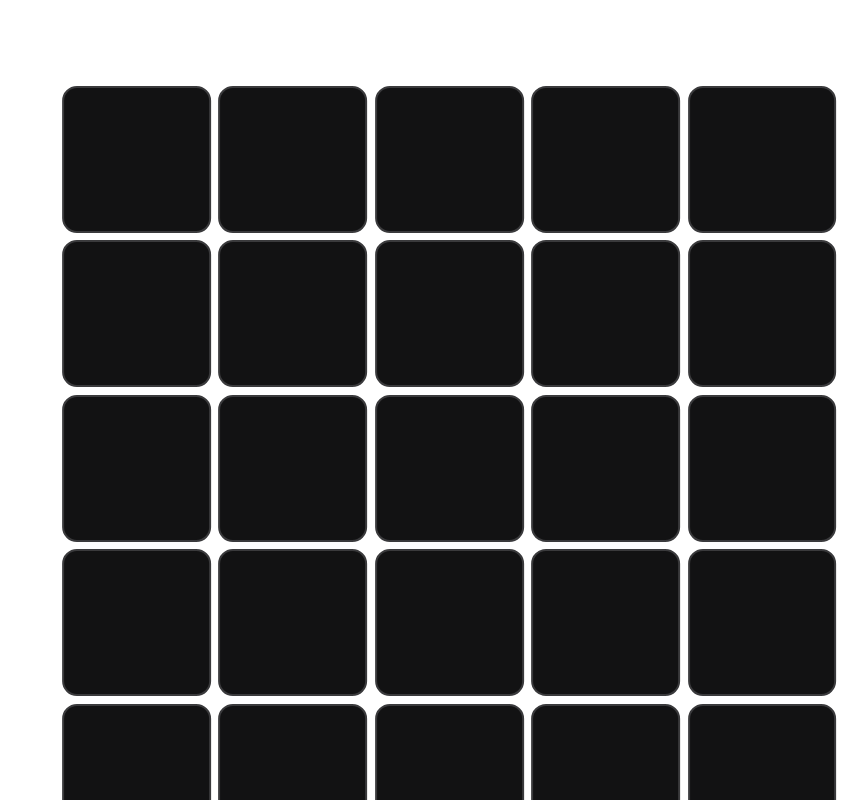
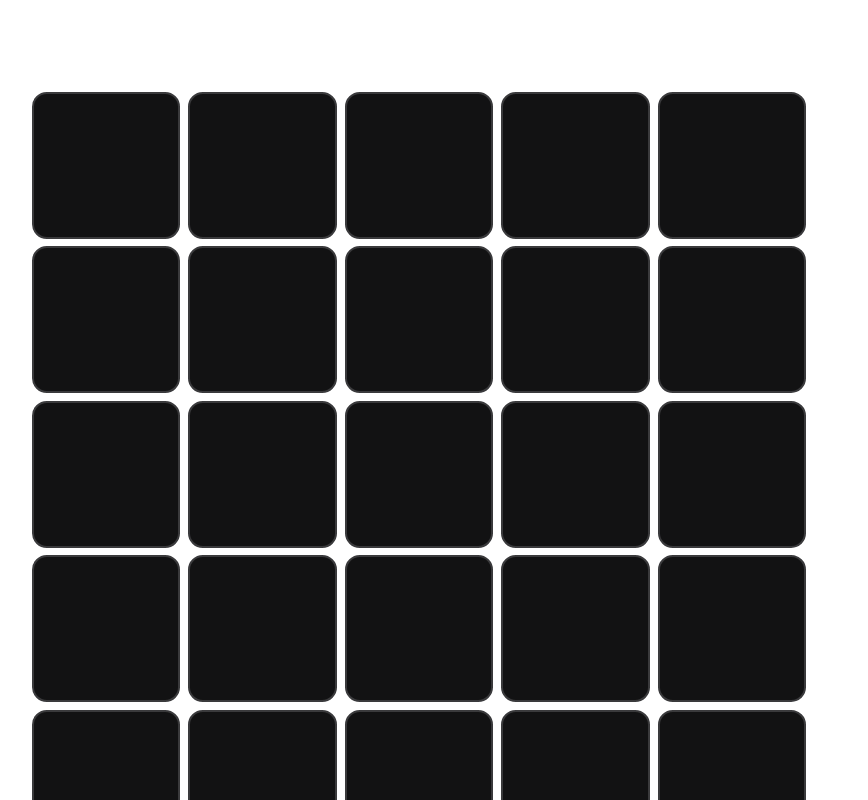
Before and after one commit to margiawanfitriani/ketriskrafts, a React (Create React App) app: page / in a window 1280 px wide. Shown: the top 800 px of the page, without its empty margins (221-1089 px from the left). Built offline with nearby package versions, Linux system fonts and the light colour scheme.

Commit message:
: centered the grid

```diff
--- a/src/Kurdle/Kurdle.css
+++ b/src/Kurdle/Kurdle.css
@@ -71,9 +71,9 @@
 }
 
 .kurdle-grid {
-    position: relative;
+    /* position: relative; */
     /* left: 50%; */
-    margin-top: 10px;
-    transform: translate(22%, 0%);
+    /* margin-top: 10px; */
+    /* transform: translate(22%, 0%); */
     padding: 10px;
 }
--- a/src/Kurdle/Kurdle.tsx
+++ b/src/Kurdle/Kurdle.tsx
@@ -86,14 +86,7 @@ class Kurdle extends React.Component<any, MyState> {
   render() {
     return (
       <div className="div-grid-holder">
-        <Grid
-          container
-          className="kurdle-grid"
-          direction='row'
-          justifyContent='center'
-          alignItems='center'
-          spacing={2}
-        >
+        <div>
           {this.state.gridList.map((row, rowIndex) => {
             return (
               <Grid container key={rowIndex}>
@@ -113,7 +106,7 @@ class Kurdle extends React.Component<any, MyState> {
               </Grid>
             );
           })}
-        </Grid>
+        </div>
         <div className='container'>
           <button className='action-btn' onClick={() => this.setState({ ...initialState })}>RESET</button>
           <button className='action-btn' onClick={this.filterWords.bind(this)}>Calculate</button>
```
